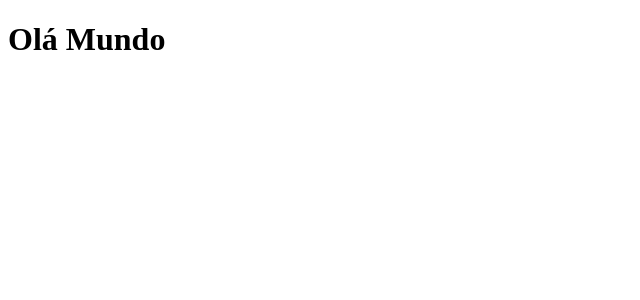
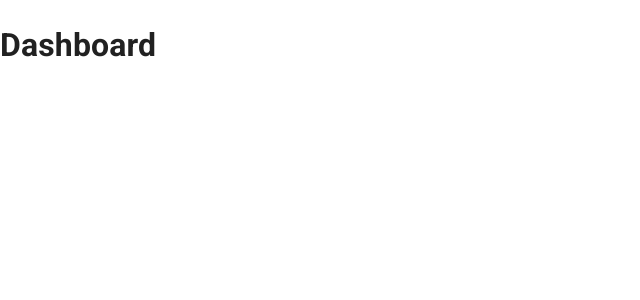
Before and after one commit to lucasmantuan/piracema-front-end, a React (Create React App) app: page / in a window 1280 px wide. Shown: the top 300 px of the page, without its empty margins (0-640 px from the left). Built offline with nearby package versions, Linux system fonts and the light colour scheme.

Commit message:
Instalação do React Router e MUI

```diff
--- a/package.json
+++ b/package.json
@@ -3,8 +3,12 @@
     "version": "0.1.0",
     "private": true,
     "dependencies": {
+        "@emotion/react": "^11.9.3",
+        "@emotion/styled": "^11.9.3",
+        "@mui/material": "^5.9.1",
         "react": "^18.2.0",
         "react-dom": "^18.2.0",
+        "react-router-dom": "^6.3.0",
         "react-scripts": "5.0.1"
     },
     "scripts": {
--- a/public/index.html
+++ b/public/index.html
@@ -5,6 +5,8 @@
     <meta charset="UTF-8">
     <meta http-equiv="X-UA-Compatible" content="IE=edge">
     <meta name="viewport" content="width=device-width, initial-scale=1.0">
+    <link rel="stylesheet" href="https://fonts.googleapis.com/css?family=Roboto:300,400,500,700&display=swap" />
+    <link rel="stylesheet" href="https://fonts.googleapis.com/icon?family=Material+Icons" />
     <title>Piracema</title>
 </head>
 
--- a/src/App.jsx
+++ b/src/App.jsx
@@ -1,5 +1,12 @@
+import { CssBaseline } from "@mui/material";
+import { BrowserRouter } from "react-router-dom";
+import { AppRoutes } from "./routes/AppRoutes";
+
 export const App = () => {
     return (
-        <h1>Olá Mundo</h1>
+        <BrowserRouter>
+            <CssBaseline />
+            <AppRoutes />
+        </BrowserRouter>
     );
 };
--- /dev/null
+++ b/src/pages/Dashboard.jsx
@@ -0,0 +1,5 @@
+export const Dashboard = () => {
+    return (
+        <h1>Dashboard</h1>
+    );
+};
--- /dev/null
+++ b/src/routes/AppRoutes.jsx
@@ -0,0 +1,16 @@
+import { Navigate, Route, Routes } from "react-router-dom";
+import { Dashboard } from "../pages/Dashboard";
+
+export const AppRoutes = () => {
+    return (
+        <Routes>
+            <Route
+                path="/"
+                element={<Dashboard />} />
+            <Route
+                path="*"
+                element={<Navigate
+                    to="/" />} />
+        </Routes>
+    );
+};
```
Also changed, not shown: .eslintrc.json, 2 other files (tests, documents, lock files or other folders).
